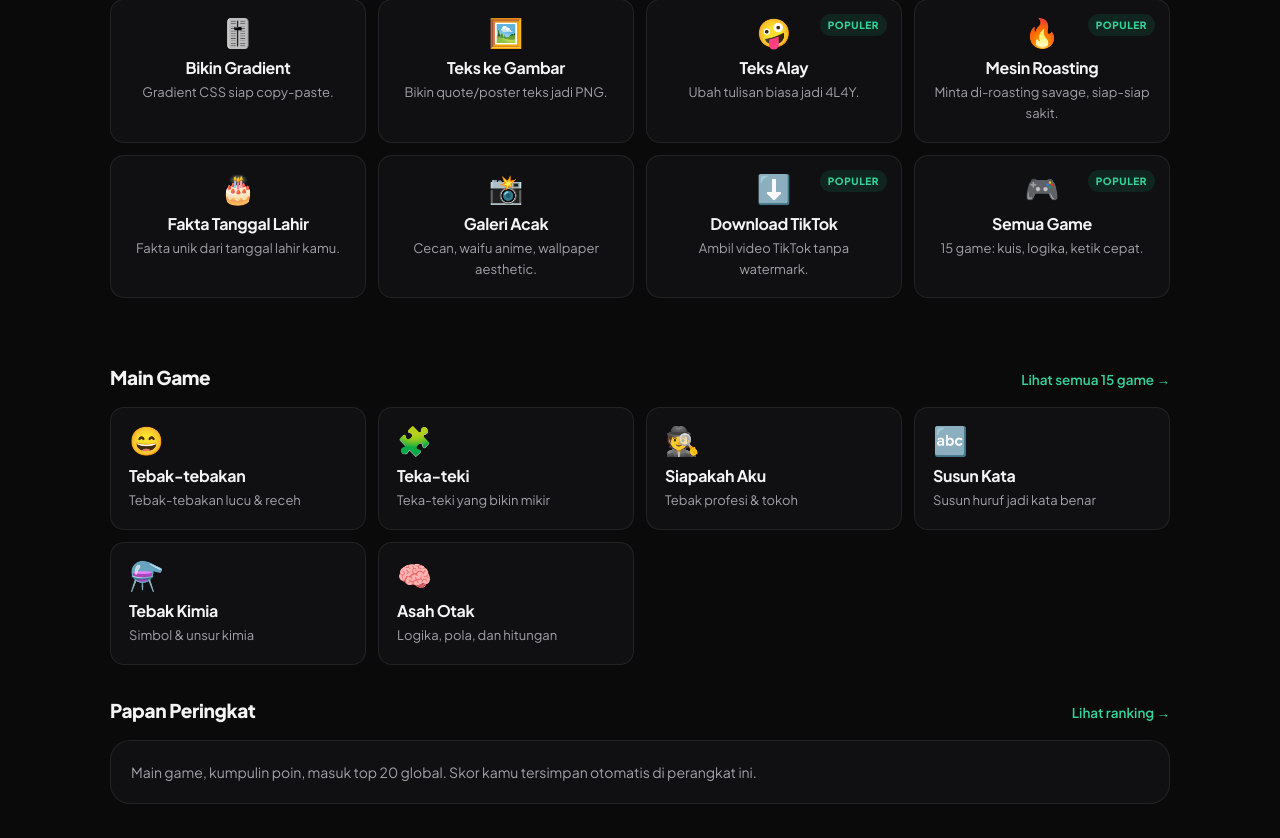
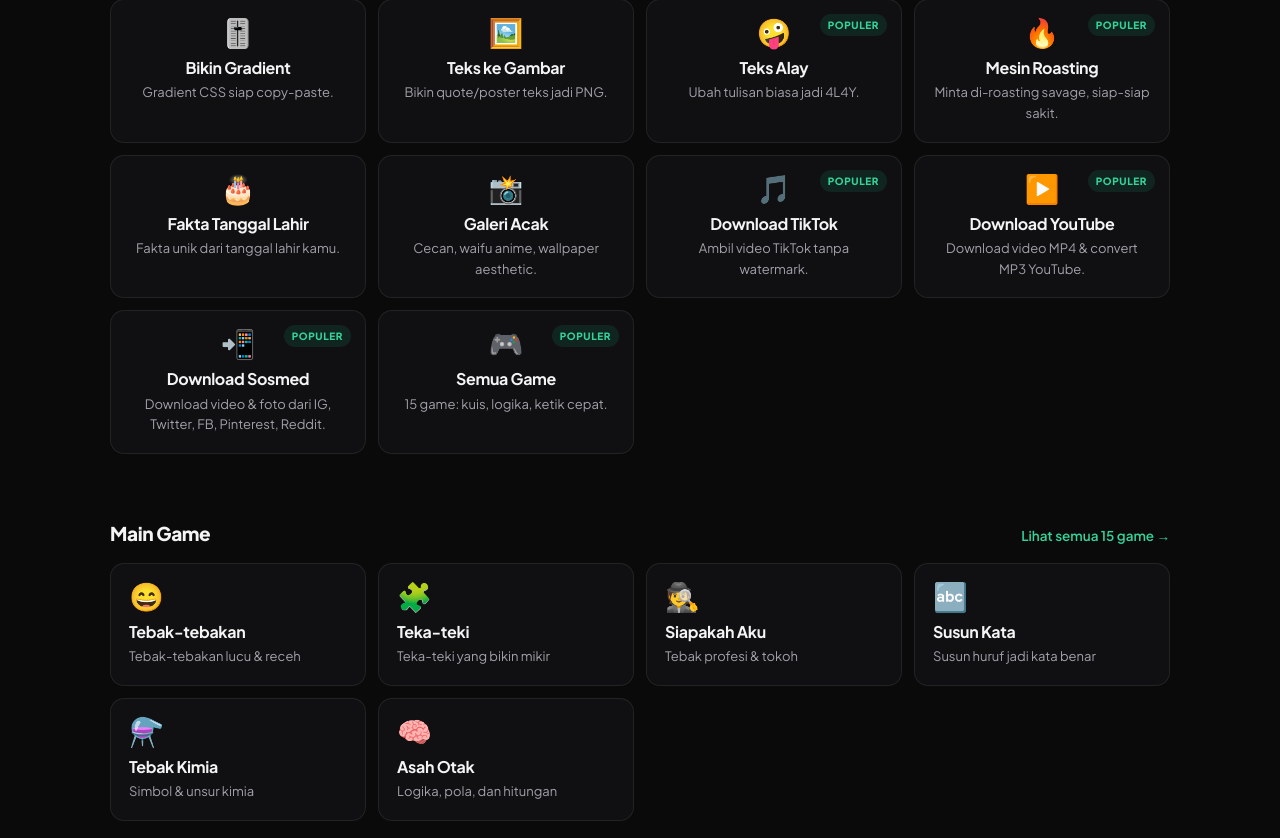
Before and after one commit to akbarnawasunda/NawaVandrell, a Next.js app: page / in a window 1280 px wide. Shown: the part 962-1800 px from the top of the page. Built offline with nearby package versions, Linux system fonts and the light colour scheme.

Commit message:
fix: recreate clean featuredTools.js registry 🚀

```diff
--- a/data/featuredTools.js
+++ b/data/featuredTools.js
@@ -1,7 +1,6 @@
 /**
  * Master tool registry.
- * `group` drives the 4 home chips: populer | kerja | fun
- * Every tool below has a real working page under /tools/<slug>.
+ * `group` drives the home chips: populer | kerja | fun
  */
 export const featuredTools = [
   {
@@ -152,9 +151,25 @@
     slug: 'tiktok-downloader',
     title: 'Download TikTok',
     desc: 'Ambil video TikTok tanpa watermark.',
-    icon: '⬇️',
+    icon: '🎵',
     group: ['populer', 'fun'],
     keywords: 'tiktok download downloader video nowatermark tt save',
+  },
+  {
+    slug: 'youtube-downloader',
+    title: 'Download YouTube',
+    desc: 'Download video MP4 & convert MP3 YouTube.',
+    icon: '▶️',
+    group: ['populer', 'fun', 'kerja'],
+    keywords: 'youtube yt download mp3 mp4 video lagu musik convert',
+  },
+  {
+    slug: 'social-downloader',
+    title: 'Download Sosmed',
+    desc: 'Download video & foto dari IG, Twitter, FB, Pinterest, Reddit.',
+    icon: '📲',
+    group: ['populer', 'fun', 'kerja'],
+    keywords: 'instagram ig twitter x facebook fb pinterest reddit reel story download',
   },
   {
     slug: 'games',
```
